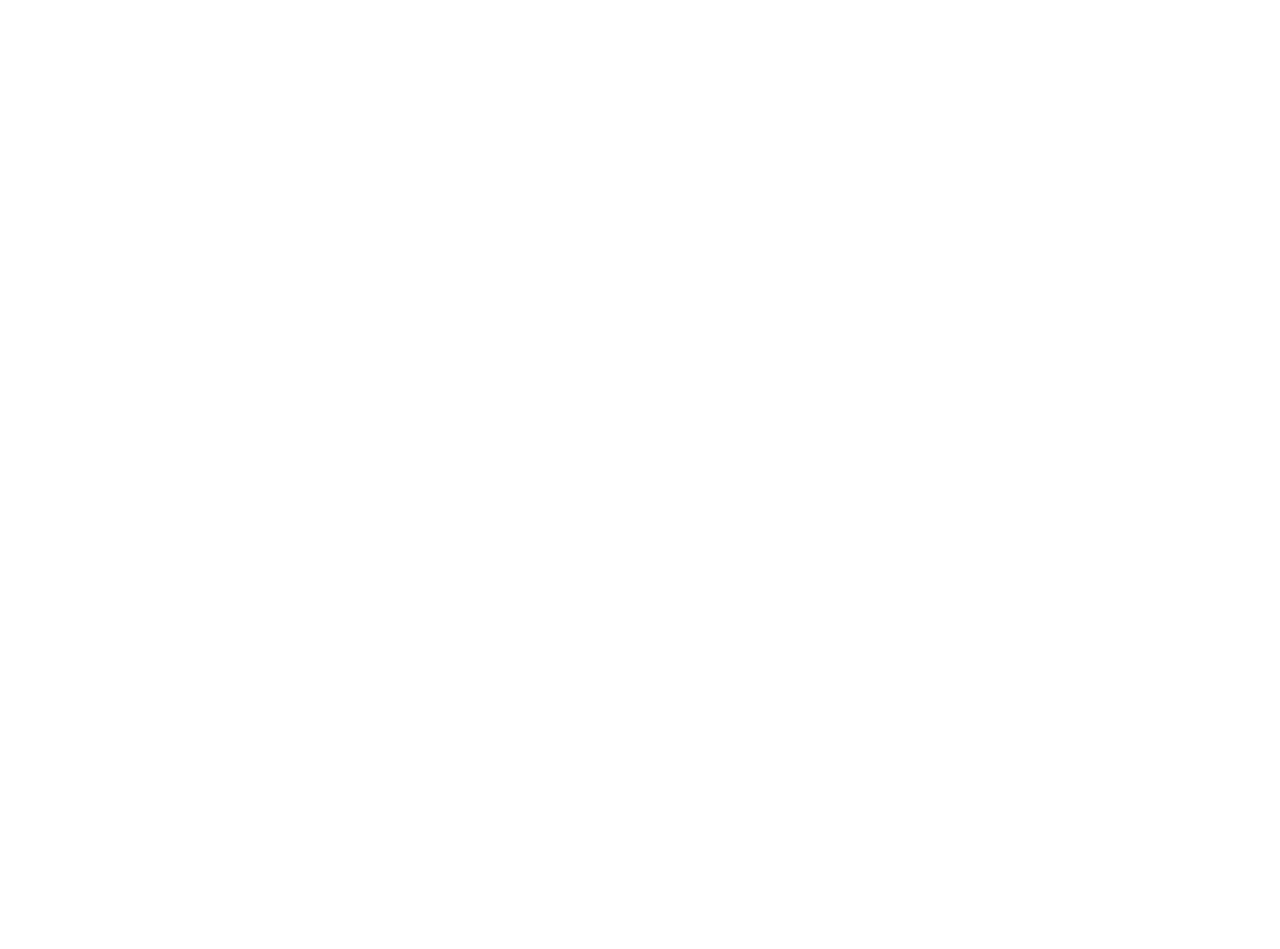
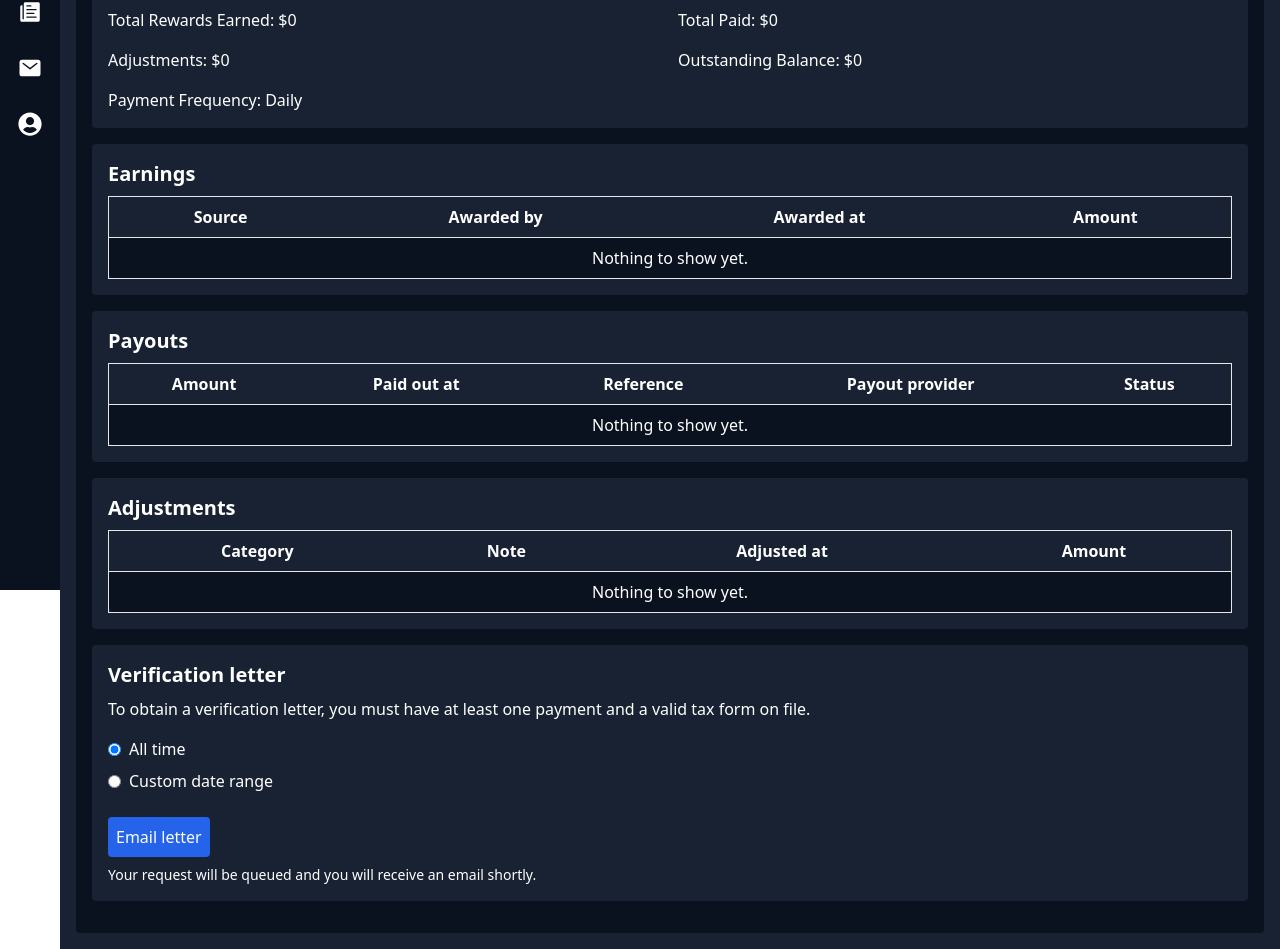
Before and after one commit to dinh-namle/ICE-INT3306-8, a React (Vite) app: page /Reward in a window 1280 px wide. Before the commit this address had no page. Shown: the part 210-1159 px from the top of the page. Before the commit the page ends 800 px from the top, so only its background shows below. Built offline with nearby package versions, Linux system fonts and the light colour scheme.

Commit message:
add Reward

```diff
--- a/src/App.tsx
+++ b/src/App.tsx
@@ -1,6 +1,6 @@
 import { Routes, Route } from 'react-router-dom';
 import './App.css'
-import { Admin, AdminNotification, Home, Programs, LeaderBoard, SubmitReport, Profile, AdminPrograms, AdminAccounts, AdminReports, AdminSettings, Login, PartnerInbox, ResearchRegister } from './pages';
+import { Admin, AdminNotification, Home, Programs, LeaderBoard, SubmitReport, Profile, AdminPrograms, AdminAccounts, AdminReports, AdminSettings, Login, PartnerInbox, ResearchRegister, Reward } from './pages';
 import AdminLayout from './layouts/AdminLayout';
 import MainLayout from './layouts/MainLayout';
 import HomeLayout from './layouts/HomeLayout';
@@ -38,6 +38,7 @@
           <Route path='/profile' element={<Profile />} />
           <Route path='/leaderboard' element={<LeaderBoard />} />
           <Route path='/SubmitReport' element={<SubmitReport />} />
+          <Route path='/Reward' element={<Reward />} />
         </Route>
 
         <Route element={<PartnerLayout />}>
--- /dev/null
+++ b/src/components/RewardTable.tsx
@@ -0,0 +1,148 @@
+import { useState } from 'react';
+
+interface Summary {
+    totalRewards: string;
+    totalPaid: string;
+    adjustments: string;
+    outstandingBalance: string;
+    paymentFrequency: string;
+}
+
+const mySummary: Summary = {
+    totalRewards: '$0',
+    totalPaid: '$0',
+    adjustments: '$0',
+    outstandingBalance: '$0',
+    paymentFrequency: 'Daily',
+};
+
+const SummarySection: React.FC = () => (
+    <div className="bg-main1-2 text-white p-4 rounded mb-4">
+        <h2 className="text-xl font-semibold mb-2">My Summary</h2>
+        <div className="grid grid-cols-1 md:grid-cols-2 gap-4">
+            <div>Total Rewards Earned: {mySummary.totalRewards}</div>
+            <div>Total Paid: {mySummary.totalPaid}</div>
+            <div>Adjustments: {mySummary.adjustments}</div>
+            <div>Outstanding Balance: {mySummary.outstandingBalance}</div>
+            <div>Payment Frequency: {mySummary.paymentFrequency}</div>
+        </div>
+    </div>
+);
+
+const TableSection: React.FC<{ title: string; columns: string[]; rows: any[] }> = ({ title, columns, rows }) => (
+    <div className="bg-main1-2 text-white p-4 rounded mb-4">
+        <h2 className="text-xl font-semibold mb-2">{title}</h2>
+        <div className="overflow-x-auto">
+            <table className="min-w-full bg-main1-1 text-white border border-gray-200 rounded-lg">
+                <thead>
+                    <tr className="bg-main1-2">
+                        {columns.map((column, index) => (
+                            <th key={index} className="py-2 px-4 border-b">{column}</th>
+                        ))}
+                    </tr>
+                </thead>
+                <tbody>
+                    {rows.length === 0 ? (
+                        <tr className="text-center">
+                            <td className="py-2 px-4 border-b" colSpan={columns.length}>Nothing to show yet.</td>
+                        </tr>
+                    ) : (
+                        rows.map((row, rowIndex) => (
+                            <tr key={rowIndex} className="text-center">
+                                {columns.map((column, colIndex) => (
+                                    <td key={colIndex} className="py-2 px-4 border-b">{row[column]}</td>
+                                ))}
+                            </tr>
+                        ))
+                    )}
+                </tbody>
+            </table>
+        </div>
+    </div>
+);
+
+const VerificationLetterSection: React.FC = () => {
+    const [selectedOption, setSelectedOption] = useState<string>('All time');
+    const [customDate, setCustomDate] = useState<string>('');
+
+    const handleOptionChange = (e: React.ChangeEvent<HTMLInputElement>) => {
+        setSelectedOption(e.target.value);
+    };
+
+    const handleDateChange = (e: React.ChangeEvent<HTMLInputElement>) => {
+        setCustomDate(e.target.value);
+    };
+
+    const handleEmailRequest = () => {
+        // Logic to handle the email request
+        alert('Verification letter request queued. You will receive an email shortly.');
+    };
+
+    return (
+        <div className="bg-main1-2 text-white p-4 rounded mb-4">
+            <h2 className="text-xl font-semibold mb-2">Verification letter</h2>
+            <p>To obtain a verification letter, you must have at least one payment and a valid tax form on file.</p>
+            <div className="mt-4">
+                <label className="flex items-center mb-2">
+                    <input
+                        type="radio"
+                        value="All time"
+                        checked={selectedOption === 'All time'}
+                        onChange={handleOptionChange}
+                        className="mr-2"
+                    />
+                    All time
+                </label>
+                <label className="flex items-center mb-2">
+                    <input
+                        type="radio"
+                        value="Custom date range"
+                        checked={selectedOption === 'Custom date range'}
+                        onChange={handleOptionChange}
+                        className="mr-2"
+                    />
+                    Custom date range
+                </label>
+                {selectedOption === 'Custom date range' && (
+                    <div className="mt-2">
+                        <input
+                            type="date"
+                            value={customDate}
+                            onChange={handleDateChange}
+                            className="w-full p-2 rounded bg-main1-1 text-white border border-gray-300"
+                        />
+                    </div>
+                )}
+            </div>
+            <button
+                onClick={handleEmailRequest}
+                className="mt-4 p-2 bg-blue-600 text-white rounded"
+            >
+                Email letter
+            </button>
+            <p className="mt-2 text-sm">Your request will be queued and you will receive an email shortly.</p>
+        </div>
+    );
+};
+
+const RewardTable: React.FC = () => {
+    const earningsColumns = ['Source', 'Awarded by', 'Awarded at', 'Amount'];
+    const payoutsColumns = ['Amount', 'Paid out at', 'Reference', 'Payout provider', 'Status'];
+    const adjustmentsColumns = ['Category', 'Note', 'Adjusted at', 'Amount'];
+
+    const earningsRows: any[] = [];
+    const payoutsRows: any[] = [];
+    const adjustmentsRows: any[] = [];
+
+    return (
+        <div>
+            <SummarySection />
+            <TableSection title="Earnings" columns={earningsColumns} rows={earningsRows} />
+            <TableSection title="Payouts" columns={payoutsColumns} rows={payoutsRows} />
+            <TableSection title="Adjustments" columns={adjustmentsColumns} rows={adjustmentsRows} />
+            <VerificationLetterSection />
+        </div>
+    );
+};
+
+export default RewardTable;
--- /dev/null
+++ b/src/pages/Researcher/Reward.tsx
@@ -0,0 +1,19 @@
+import RewardTable from '../../components/RewardTable.tsx';
+
+const Reward: React.FC = () => {
+    return (
+        <div className="bg-main1-2 min-h-screen w-full">
+            <div className="container mx-auto p-4">
+                <div className="w-full h-[70px] bg-main1-1 flex items-center justify-center mx-auto border-l-[0.1px] border-main1-3" style={{ marginLeft: '-0.1px' }}>
+                    <h1 className="text-white text-3xl font-bold">Reward</h1>
+                </div>
+                <div className="bg-main1-1 text-white p-4 rounded">
+                    <p className="mb-4">Our rewards program incentivizes responsible disclosure of vulnerabilities. Below is your summary and detailed information about earnings, payouts, and adjustments:</p>
+                    <RewardTable />
+                </div>
+            </div>
+        </div>
+    );
+};
+
+export default Reward;
--- a/src/pages/Researcher/index.ts
+++ b/src/pages/Researcher/index.ts
@@ -3,3 +3,4 @@
 export {default as Profile} from "./Profile"
 export {default as SubmitReport} from "./SubmitReport"
 export {default as ResearchRegister} from "../Auth/AccountRegister"
+export {default as Reward} from "./Reward"
```
